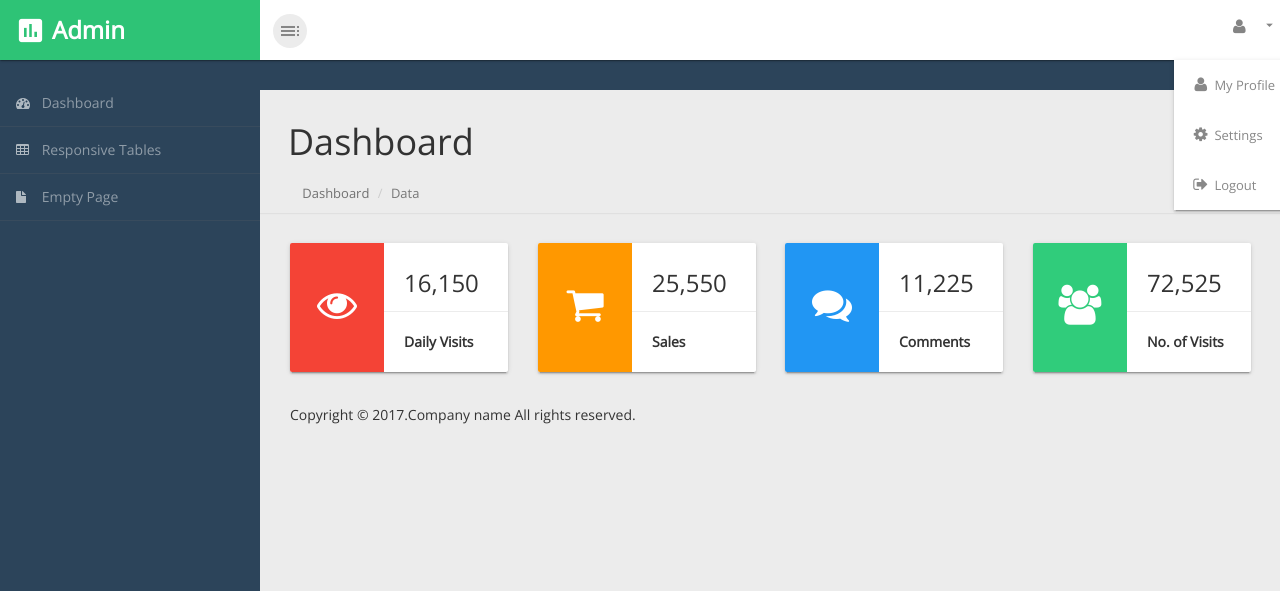
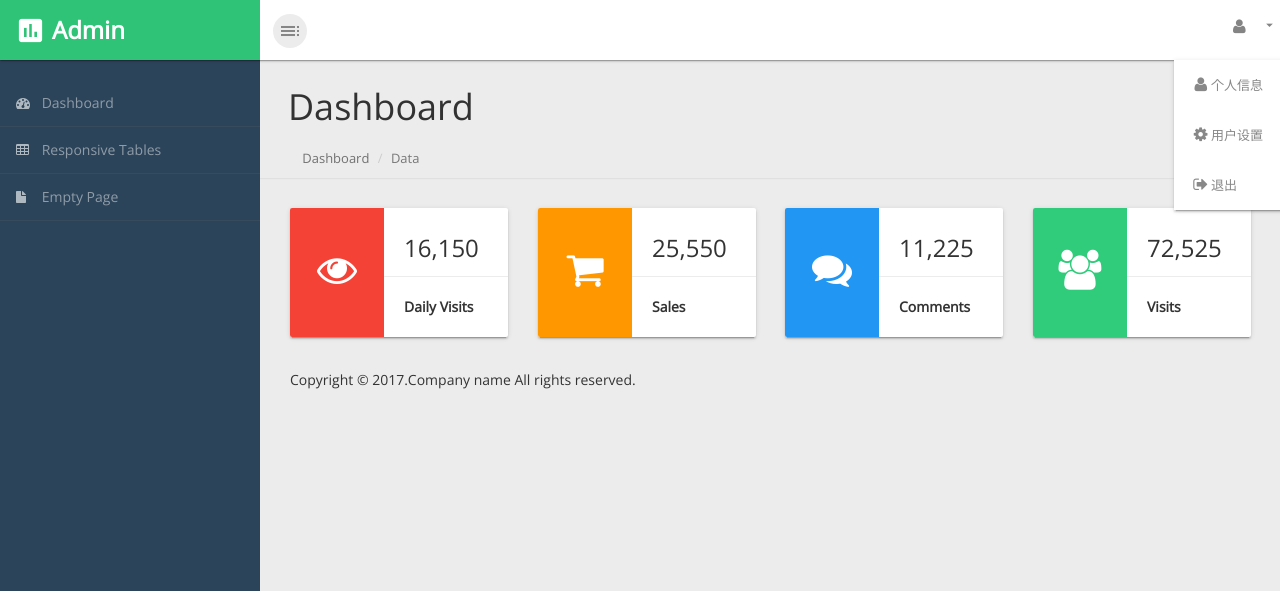
Before and after one commit to loveliuli/cdnadmin, a Flask app: page /cdn/dashboard/ in a window 1280 px wide, after a click on "arrow_drop_down". Shown: the top 591 px of the page. Run offline with Flask 2, Linux system fonts and the light colour scheme; some libraries are stand-ins or nearby versions.

Commit message:
modify login&logout UI

```diff
--- a/manage.py
+++ b/manage.py
@@ -1,6 +1,6 @@
 import os
 from flask_script import Manager, Server
-from flask_script.commands import ShowUrls
+from flask_script.commands import ShowUrls,Clean
 from flask_migrate import Migrate, MigrateCommand
 
 from webapp import create_app
@@ -16,7 +16,7 @@
 manager.add_command("server", Server())
 manager.add_command("show-urls", ShowUrls())
 manager.add_command('db', MigrateCommand)
-
+manager.add_command('clean',Clean())
 
 @manager.shell
 def make_shell_context():
--- a/webapp/controllers/cdn.py
+++ b/webapp/controllers/cdn.py
@@ -1,8 +1,8 @@
 # -*- coding: utf-8 -*-
 # @Author: liuli
 # @Date:   2017-03-15 23:28:39
-# @Last Modified by:   liuli
-# @Last Modified time: 2017-06-28 23:10:54
+# @Last Modified by:   XUEQUN
+# @Last Modified time: 2017-06-29 17:31:29
 from os import path
 import datetime
 from sqlalchemy import func
@@ -25,15 +25,15 @@
 
 @cdn_blueprint.route('/')
 def home():
-    return render_template('indexnew.html')
+    return render_template('dashboard.html')
 
-@cdn_blueprint.route('/logout')
+@cdn_blueprint.route('/logout/')
 def logout():
-    return  redirect(url_for('main.login'))
+    return  redirect(url_for('main.logout'))
 
 @cdn_blueprint.route('/custom/')
 def custom():
-    return render_template('indexnew.html')
+    return render_template('custom.html')
 
 
 @cdn_blueprint.route('/dashboard/')
--- a/webapp/templates/cdn/dashboard.html
+++ b/webapp/templates/cdn/dashboard.html
@@ -82,7 +82,7 @@
                         <h3>72,525</h3>
                         </div>
                         <div class="card-action">
-                        <strong> No. of Visits</strong>
+                        <strong> Visits</strong>
                         </div>
                         </div>
                         </div>
--- a/webapp/templates/cdn/indexnew.html
+++ b/webapp/templates/cdn/indexnew.html
@@ -30,6 +30,7 @@
              <!-- /. PAGE INNER  -->
             </div>
          <!-- /. row  -->
+            <footer><p>Copyright &copy; 2017.Company name All rights reserved.<a target="_blank" href="#"></a></p></footer>
         </div>
      <!-- /. page-inner  -->
      </div>
--- a/webapp/templates/cdn/layout.html
+++ b/webapp/templates/cdn/layout.html
@@ -47,11 +47,11 @@
 		<!-- Dropdown Structure -->
         <!-- 个人资料下拉列表设置 -->
 <ul id="dropdown1" class="dropdown-content">
-<li><a href="#"><i class="fa fa-user fa-fw"></i> My Profile</a>
+<li><a href="#"><i class="fa fa-user fa-fw"></i>个人信息</a>
 </li>
-<li><a href="#"><i class="fa fa-gear fa-fw"></i> Settings</a>
+<li><a href="#"><i class="fa fa-gear fa-fw"></i>用户设置</a>
 </li>
-<li><a href="{{url_for('.logout')}}"><i class="fa fa-sign-out fa-fw"></i> Logout</a>
+<li><a href="{{url_for('.logout')}}"><i class="fa fa-sign-out fa-fw"></i>退出</a>
 </li>
 </ul>
 	   <!--/. NAV TOP  -->
@@ -77,11 +77,7 @@
             </div>
 
         </nav>
-        <footer>
-            <p>Copyright &copy; 2017.Company name All rights reserved.
-                <a target="_blank" href="#"></a>
-            </p>
-        </footer>
+
          {% block content %}{% endblock %}
 
     <!-- JS Scripts block-->
@@ -90,7 +86,11 @@
     <script type="text/javascript">
     {% block js %}{% endblock %}
     </script>
-
+  <footer>
+            <p>Copyright &copy; 2017.Company name All rights reserved.
+                <a target="_blank" href="#"></a>
+            </p>
+        </footer>
 </body>
 
 </html>
--- a/webapp/templates/cdn/table.html
+++ b/webapp/templates/cdn/table.html
@@ -727,9 +727,10 @@
                 </div>
             </div>
                 <!-- /. ROW  -->
+    <footer><p>Copyright &copy; 2017.Company name All rights reserved.<a target="_blank" href="#"></a></p></footer>
     </div>
              <!-- /. PAGE INNER  -->
-            </div>
+        </div>
          <!-- /. PAGE WRAPPER  -->
      <!-- /. WRAPPER  -->
 
--- a/webapp/templates/main/base.html
+++ b/webapp/templates/main/base.html
@@ -9,10 +9,10 @@
     </head>
     <body>
         <div class="container">
-            <div class="jumbotron">
+            <!--div class="jumbotron">
                 <h1><a href="{{ url_for('main.login') }}">CDN-Admin</a></h1>
                 <p>Welcome to the cdn system!</p>
-            </div>
+            </div-->
 
             {% with messages = get_flashed_messages(with_categories=true) %}
                 {% if messages %}
```
Also changed, not shown: webapp/controllers/main.py (+5 -5 lines), webapp/forms.py (+4 -5 lines), 3 other files.
